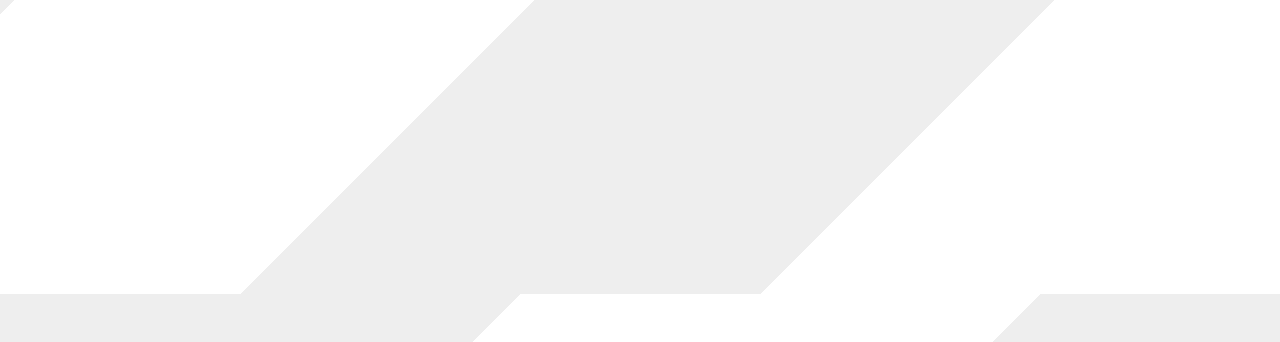
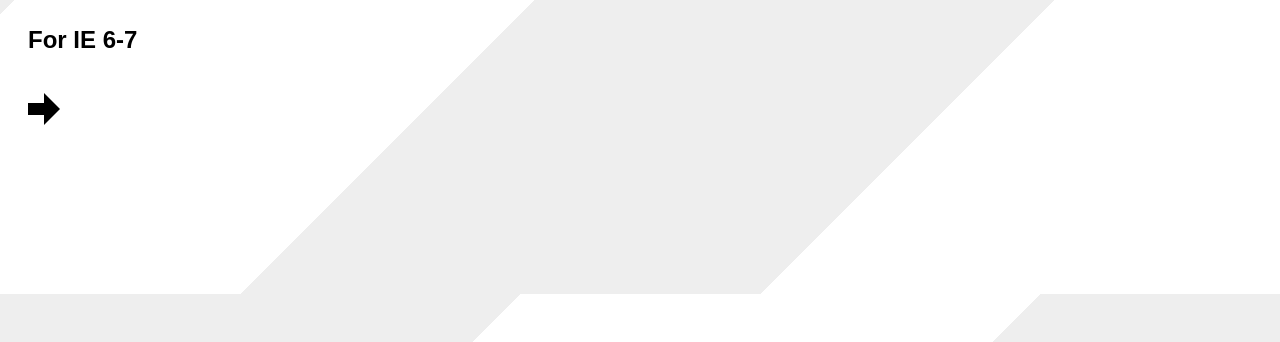
Before and after one commit to chriscoyier/inline-svg-with-grunticon-fallback, a website: page index.html in a window 1280 px wide. Shown: the part 506-848 px from the top of the page. Drawn offline with Linux system fonts and the light colour scheme.

Commit message:
ie 6&7 example

```diff
--- a/index.html
+++ b/index.html
@@ -89,6 +89,14 @@
     </button>
   </div>
 
+
+  <h2>For IE 6-7</h2>
+  <div class="icon-row">
+  <div class="icon icon-credit">
+    <svg xmlns="http://www.w3.org/2000/svg" class="icon icon-arrow-right"><use xlink:href="#icon-arrow-right"></use></svg>
+  </div>
+  </div>
+
 </body>
 
 </html>
```
